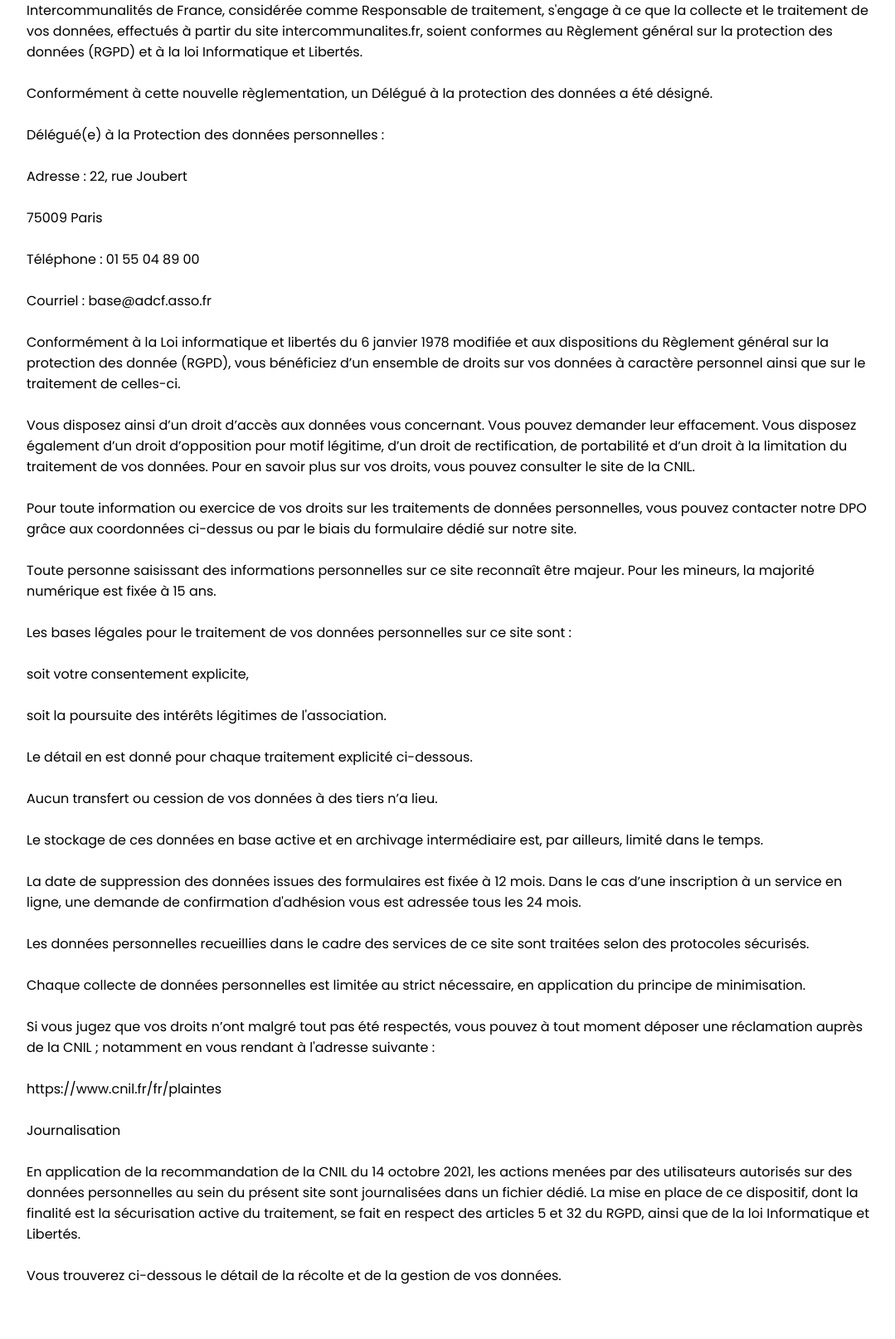
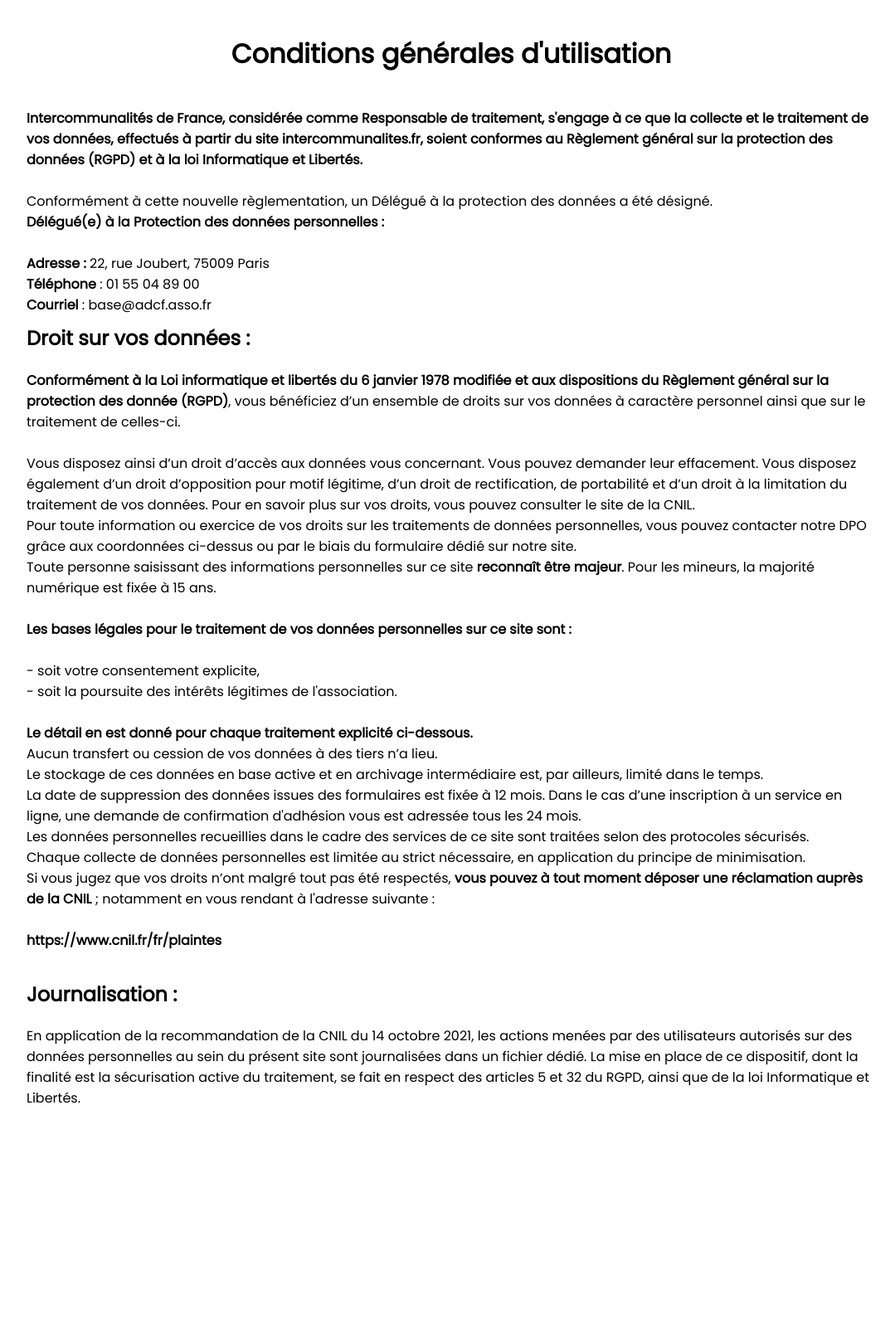
Before and after one commit to simrgt/sondage-if, a Flask app: page /CGU in a window 1280 px wide. Shown: the whole page at 83% size, without its empty margins (96-1175 px from the left). After the commit the page ends 1330 px from the top, so only its background shows below. Run offline with Flask 3, Linux system fonts and the light colour scheme.

Commit message:
Final modification

```diff
--- a/apps/analyse/templates/login.html
+++ b/apps/analyse/templates/login.html
@@ -24,14 +24,14 @@
         <form method="POST" action="{{ url_for("analyse.login_post") }}">
             <div class="field">
                 <div class="inputs">
-                    <input class="input is-large" type="text" name="login" placeholder="Login" autofocus="">
+                    <input class="input is-large" type="text" name="login" placeholder="" autofocus="">
                     <label for="login">Login</label>
                 </div>
             </div>
 
             <div class="field">
                 <div class="inputs">
-                    <input class="input is-large" type="password" name="password" placeholder="Mot de passe">
+                    <input class="input is-large" type="password" name="password" placeholder="">
                     <label for="password">Mot de passe</label>
                 </div>
             </div>
--- a/apps/analyse/views.py
+++ b/apps/analyse/views.py
@@ -44,11 +44,11 @@ def login_post():
     rv = doSQLAdmin("SELECT * FROM user WHERE login = ?", (login,))
 
     if rv == [] or len(rv) != 1:
-        flash('Please check your login details and try again.')
+        flash('Merci de vérifié vos identifiants.')
         return redirect(url_for('analyse.login'))
     print(rv[0][2] != password)
     if rv[0][2] != password:
-        flash('Please check your login details and try again.')
+        flash('Merci de vérifié vos identifiants.')
         return redirect(url_for('analyse.login'))
     # if the above check passes, then we know the user has the right credentials
     user = User(rv[0][0], rv[0][1], rv[0][2])
--- a/apps/main/templates/CGU.html
+++ b/apps/main/templates/CGU.html
@@ -12,46 +12,68 @@
 </head>
 
 <body>
-<p>Intercommunalités de France, considérée comme Responsable de traitement, s'engage à ce que la collecte et le traitement de vos données, effectués à partir du site intercommunalites.fr, soient conformes au Règlement général sur la protection des données (RGPD) et à la loi Informatique et Libertés.</br></br>
+  <h1>Conditions générales d'utilisation </h1>
+  <p><b>Intercommunalités de France, considérée comme Responsable de traitement, s'engage à ce que la collecte et le
+      traitement de vos données, effectués à partir du site intercommunalites.fr, soient conformes au Règlement général
+      sur la protection des données (RGPD) et à la loi Informatique et Libertés.</b></p></br>
+  <p>Conformément à cette nouvelle règlementation, un Délégué à la protection des données a été désigné.</p>
 
-Conformément à cette nouvelle règlementation, un Délégué à la protection des données a été désigné.</br></br>
+  <p>
+    <b>Délégué(e) à la Protection des données personnelles :</b></br></br>
+    <b>Adresse :</b> 22, rue Joubert, 75009 Paris</br>
+    <b>Téléphone</b> : 01 55 04 89 00</br>
+    <b>Courriel</b> : base@adcf.asso.fr
+  </p>
 
-Délégué(e) à la Protection des données personnelles :</br></br>
-Adresse : 22, rue Joubert</br></br>
-75009 Paris</br></br>
-Téléphone : 01 55 04 89 00</br></br>
-Courriel : base@adcf.asso.fr</br></br>
+  <h2> Droit sur vos données :</h2>
 
-Conformément à la Loi informatique et libertés du 6 janvier 1978 modifiée et aux dispositions du Règlement général sur la protection des donnée (RGPD), vous bénéficiez d’un ensemble de droits sur vos données à caractère personnel ainsi que sur le traitement de celles-ci.</br></br>
-Vous disposez ainsi d’un droit d’accès aux données vous concernant. Vous pouvez demander leur effacement. Vous disposez également d’un droit d’opposition pour motif légitime, d’un droit de rectification, de portabilité et d’un droit à la limitation du traitement de vos données. Pour en savoir plus sur vos droits, vous pouvez consulter le site de la CNIL.</br></br>
+  <p><b>Conformément à la Loi informatique et libertés du 6 janvier 1978 modifiée et aux dispositions du Règlement
+      général sur la protection des donnée (RGPD)</b>, vous bénéficiez d’un ensemble de droits sur vos données à
+    caractère personnel ainsi que sur le traitement de celles-ci.</p></br>
+  <p>
+    Vous disposez ainsi d’un droit d’accès aux données vous concernant. Vous pouvez demander leur effacement. Vous
+    disposez également d’un droit d’opposition pour motif légitime, d’un droit de rectification, de portabilité et d’un
+    droit à la limitation du traitement de vos données. Pour en savoir plus sur vos droits, vous pouvez consulter le
+    site de la CNIL.</br>
+    Pour toute information ou exercice de vos droits sur les traitements de données personnelles, vous pouvez contacter
+    notre DPO grâce aux coordonnées ci-dessus ou par le biais du formulaire dédié sur notre site.</br>
+    Toute personne saisissant des informations personnelles sur ce site <b>reconnaît être majeur</b>. Pour les mineurs,
+    la majorité numérique est fixée à 15 ans.
+  </p></br>
 
-Pour toute information ou exercice de vos droits sur les traitements de données personnelles, vous pouvez contacter notre DPO grâce aux coordonnées ci-dessus ou par le biais du formulaire dédié sur notre site.</br></br>
+  <p>
+    <b>Les bases légales pour le traitement de vos données personnelles sur ce site sont :</b></br></br>
 
-Toute personne saisissant des informations personnelles sur ce site reconnaît être majeur. Pour les mineurs, la majorité numérique est fixée à 15 ans.</br></br>
+    - soit votre consentement explicite,</br>
+    - soit la poursuite des intérêts légitimes de l'association.
+  </p></br>
 
-Les bases légales pour le traitement de vos données personnelles sur ce site sont :</br></br>
+  <p>
+    <b>Le détail en est donné pour chaque traitement explicité ci-dessous.</b><br>
+    Aucun transfert ou cession de vos données à des tiers n’a lieu.</br>
+    Le stockage de ces données en base active et en archivage intermédiaire est, par ailleurs, limité dans le
+    temps.</br>
+    La date de suppression des données issues des formulaires est fixée à 12 mois. Dans le cas d’une inscription à un
+    service en ligne, une demande de confirmation d'adhésion vous est adressée tous les 24 mois.</br>
 
-    soit votre consentement explicite,</br></br>
-    soit la poursuite des intérêts légitimes de l'association.</br></br>
+    Les données personnelles recueillies dans le cadre des services de ce site sont traitées selon des protocoles
+    sécurisés.</br>
 
-Le détail en est donné pour chaque traitement explicité ci-dessous.	</br></br>
+    Chaque collecte de données personnelles est limitée au strict nécessaire, en application du principe de
+    minimisation.
+  </p>
 
-Aucun transfert ou cession de vos données à des tiers n’a lieu.</br></br>
+  <p>Si vous jugez que vos droits n’ont malgré tout pas été respectés, <b>vous pouvez à tout moment déposer une
+      réclamation auprès de la CNIL</b> ; notamment en vous rendant à l'adresse suivante : </br></br><b><a
+        href="https://www.cnil.fr/fr/plaintes">https://www.cnil.fr/fr/plaintes</a></b></p></br>
 
-Le stockage de ces données en base active et en archivage intermédiaire est, par ailleurs, limité dans le temps.</br></br>
-La date de suppression des données issues des formulaires est fixée à 12 mois. Dans le cas d’une inscription à un service en ligne, une demande de confirmation d'adhésion vous est adressée tous les 24 mois.</br></br>
+  <h2>Journalisation :</h2>
 
-Les données personnelles recueillies dans le cadre des services de ce site sont traitées selon des protocoles sécurisés.</br></br>
+  <p>En application de la recommandation de la CNIL du 14 octobre 2021, les actions menées par des utilisateurs
+    autorisés sur des données personnelles au sein du présent site sont journalisées dans un fichier dédié. La mise en
+    place de ce dispositif, dont la finalité est la sécurisation active du traitement, se fait en respect des articles 5
+    et 32 du RGPD, ainsi que de la loi Informatique et Libertés.</p>
 
-Chaque collecte de données personnelles est limitée au strict nécessaire, en application du principe de minimisation.</br></br>
-
-Si vous jugez que vos droits n’ont malgré tout pas été respectés, vous pouvez à tout moment déposer une réclamation auprès de la CNIL ; notamment en vous rendant à l'adresse suivante : </br></br>https://www.cnil.fr/fr/plaintes	</br></br>
-
-Journalisation	</br></br>
-
-En application de la recommandation de la CNIL du 14 octobre 2021, les actions menées par des utilisateurs autorisés sur des données personnelles au sein du présent site sont journalisées dans un fichier dédié. La mise en place de ce dispositif, dont la finalité est la sécurisation active du traitement, se fait en respect des articles 5 et 32 du RGPD, ainsi que de la loi Informatique et Libertés.</br></br>
-
-Vous trouverez ci-dessous le détail de la récolte et de la gestion de vos données.<p>
 </body>
 
 </html>
--- a/apps/main/views.py
+++ b/apps/main/views.py
@@ -1,4 +1,4 @@
-from flask import Blueprint, request, url_for, redirect, render_template, session
+from flask import Blueprint, request, url_for, redirect, render_template, session, flash
 from database.database import doSqlWithoutEffect
 
 main = Blueprint('main', __name__, template_folder="templates")
@@ -8,11 +8,11 @@ main = Blueprint('main', __name__, template_folder="templates")
 def index():
     doSqlWithoutEffect("SELECT * FROM Personne")
     if session.get('error') is not None :
-        return render_template("index.html", error=session['error'])
+        flash(session['error'])
+        return render_template("index.html")
     if session.get('sondage') is not None :
-        message = session['sondage']
-        session.clear()
-        return render_template("index.html", error=message)
+        flash(session['sondage'])
+        return render_template("index.html")
 
     return render_template("index.html")
 
@@ -43,9 +43,9 @@ def inscription() :
             return redirect(url_for('sondage.index'))
         else :
             session['error']=error
-            return redirect(url_for('index'))
+            return redirect(url_for('main.index'))
     else :
         if session.permanent is False :
             session['error']=error2
-            return redirect(url_for('index'))
+            return redirect(url_for('main.index'))
     return redirect(url_for('index'))
--- a/apps/sondage/templates/sondage.html
+++ b/apps/sondage/templates/sondage.html
@@ -27,7 +27,7 @@
             {{ form.crsf_token }}
                 <div class="inputs">
                     {{ form.ages.label|safe }}
-                    {{ form.ages(class_="inputText", placeholder="Insérez votre âge") }}
+                    {{ form.ages(class_="inputText", placeholder="") }}
                 </div>
                 <div class="inputs">
                     {{ form.ville.label|safe }}
--- a/requirements.txt
+++ b/requirements.txt
@@ -1,4 +1,3 @@
-gunicorn
 Flask
 mysql-connector-python
 requests
```
Also changed, not shown: apps/main/templates/index.html (+9 -2 lines).
